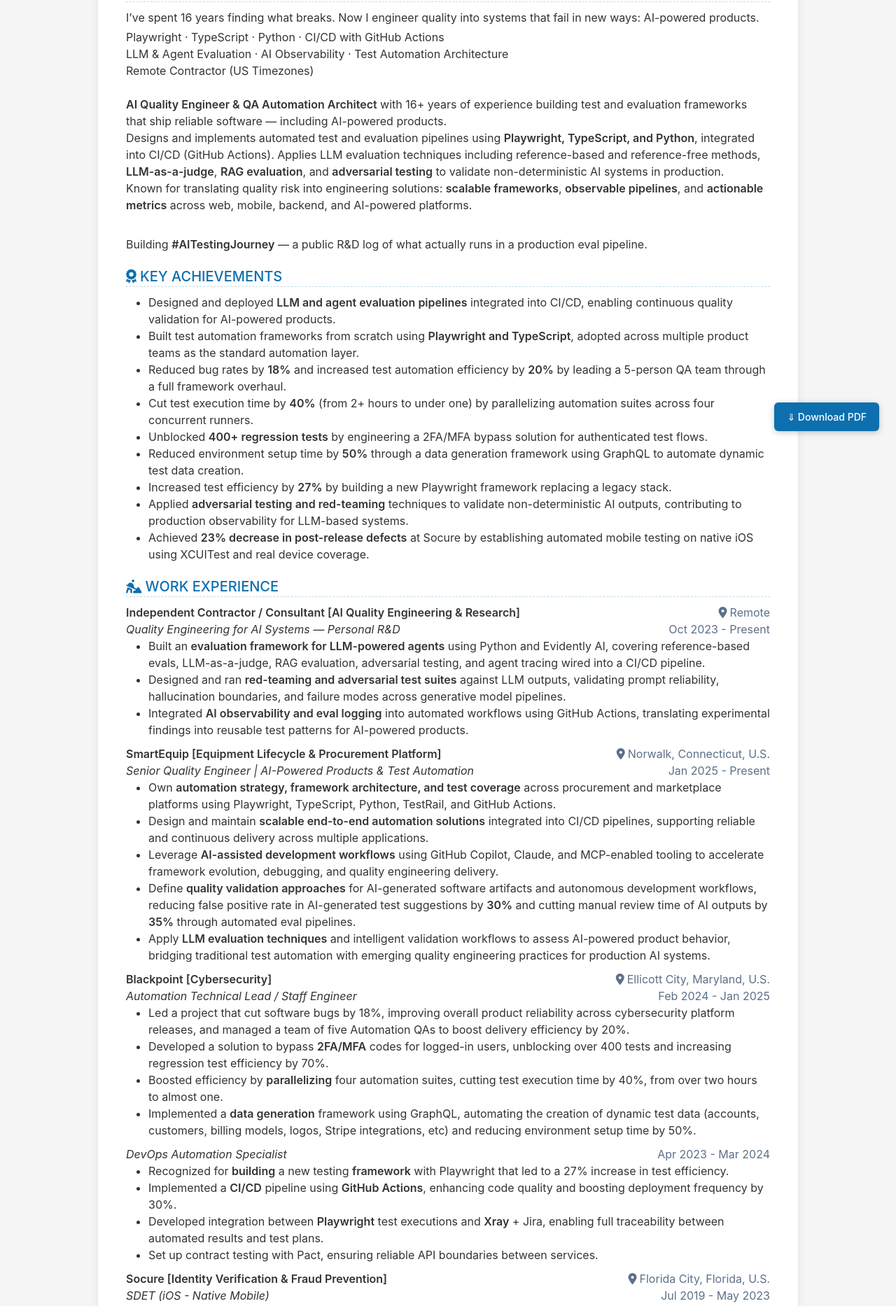
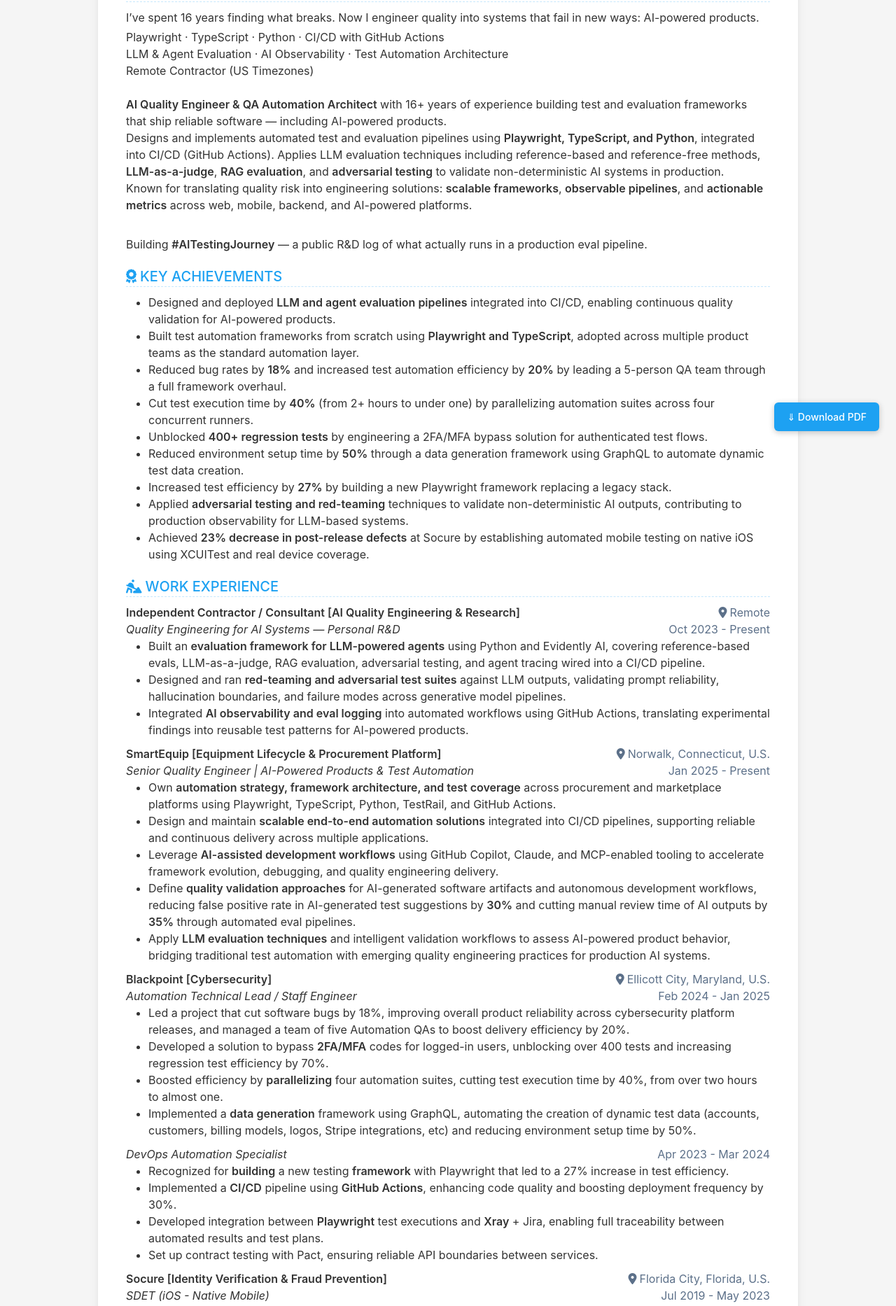
Before and after one commit to cvera08/full-resume, a Jekyll site: the page built from index.html, in a window 1280 px wide. Shown: the part 260-2126 px from the top of the page at 70% size. Built offline with Jekyll 4.4.1, drawn with Linux system fonts in a browser that asks for light colours.

Commit message:
revert(a11y): restore brand blue for section headings
#0E6FAE (5.38:1, WCAG AA) was correct on paper, but side-by-side
review favored the original #1DA1F2 — it matches the favicon and
CVeraPortfolio's accent color (used 8+ times there), and reads with
more emphasis on headings. Reverting; the a11y check in
test-playwright-mcp now scopes around this specific, accepted
tradeoff instead of dropping the check entirely.

```diff
--- a/_config.yml
+++ b/_config.yml
@@ -21,7 +21,7 @@ open_graph:
 # Style
 text_direction: ltr         # text direction, 'ltr' or 'rtl'
 date_format: "%Y-%m-%d"     # date format
-theme_color: "#0E6FAE"      # your favorite theme color
+theme_color: "#1DA1F2"      # your favorite theme color
 contact_delimiter: "·"      # contact delimiter, '·', '/' or '|'
 section_icon: true          # section title icon, true or false
 section_title: uppercase    # section title style, 'uppercase', 'lowercase', 'capitalize' or 'none'
```
